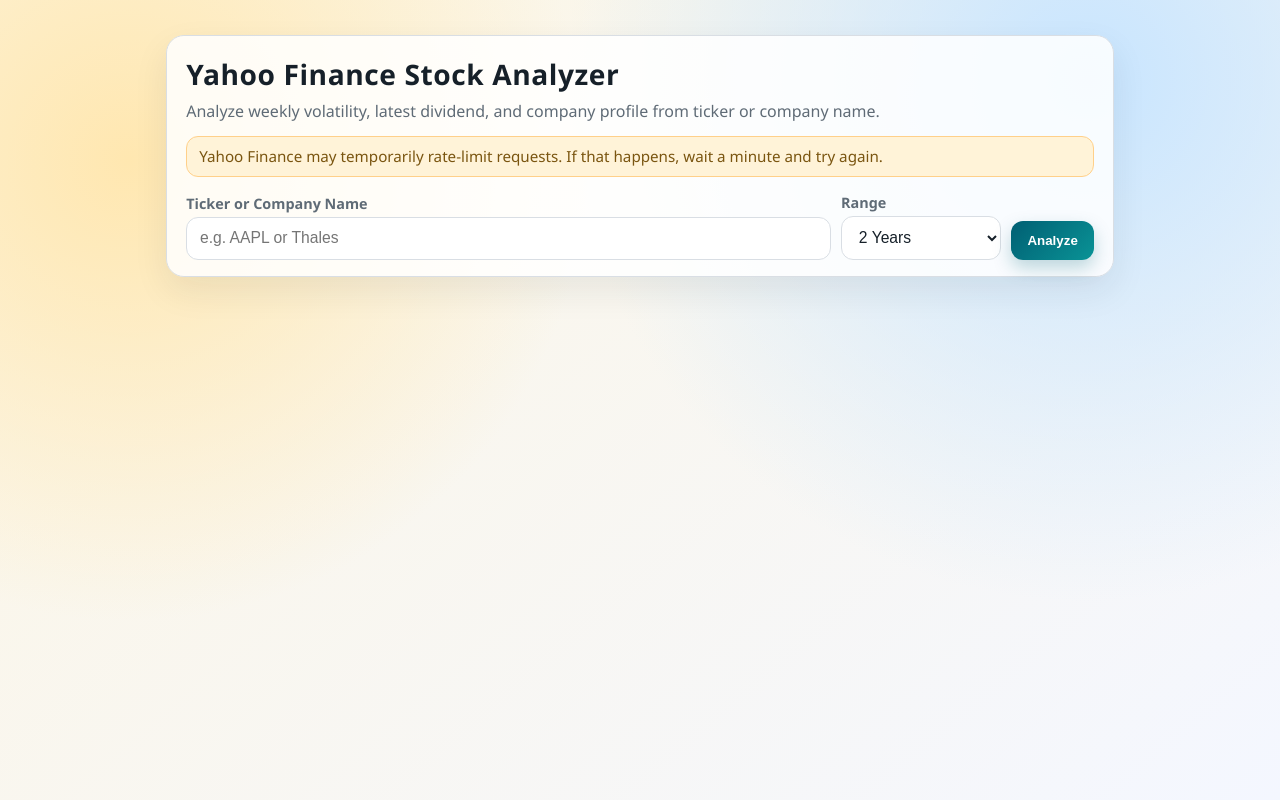
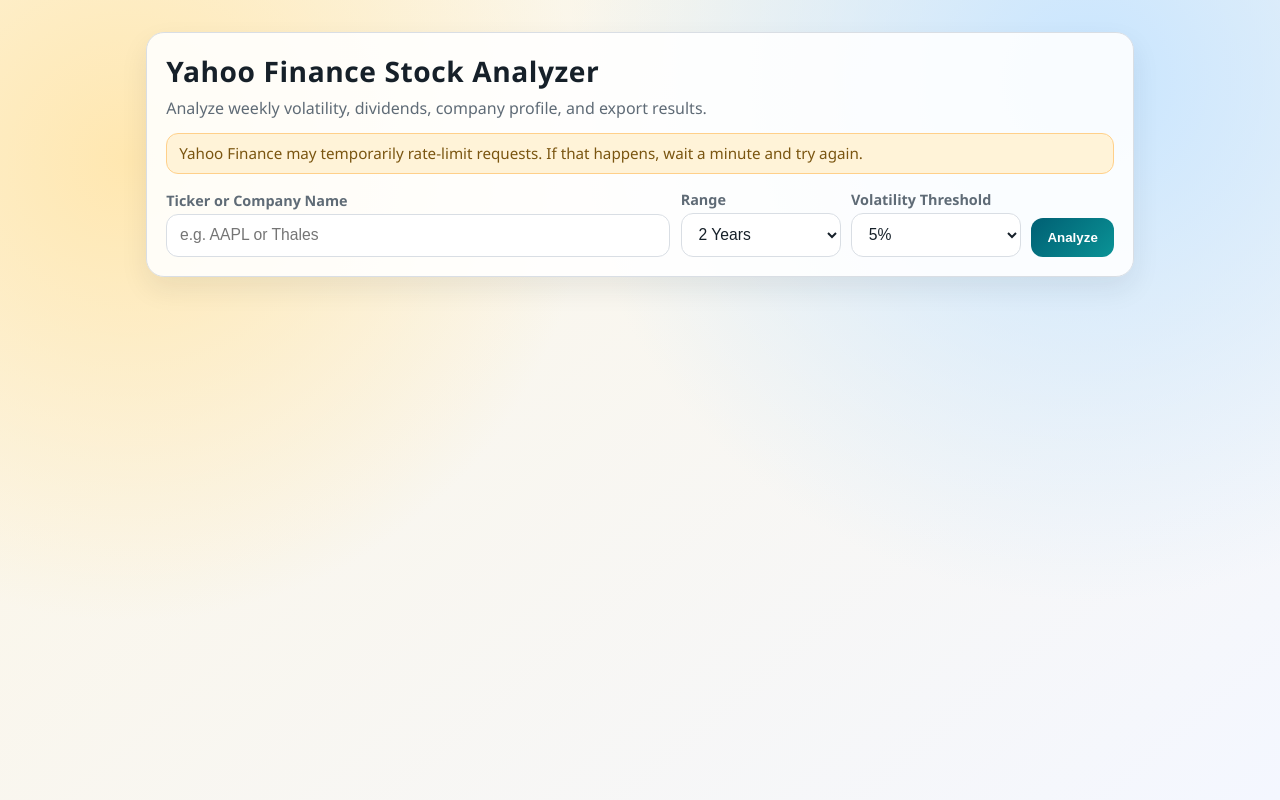
Before and after one commit to richard12386/Chatgpt, a Flask app: page / in a window 1280 px wide. Run offline with Flask 3, Linux system fonts and the light colour scheme.

Commit message:
Add threshold, exchange/currency, chart, summary, CSV export, history and health endpoint

```diff
--- a/app.py
+++ b/app.py
@@ -1,30 +1,45 @@
 from __future__ import annotations
 
+from collections import deque
 from dataclasses import dataclass
+import csv
+import io
 import os
 import time
 from typing import Optional
 
 import yfinance as yf
-from flask import Flask, render_template, request
+from flask import Flask, jsonify, make_response, render_template, request
 from yfinance.exceptions import YFRateLimitError
 
 app = Flask(__name__)
 app.config["DEBUG"] = os.getenv("FLASK_DEBUG", "0") == "1"
+
 PERIOD_OPTIONS = [("6mo", "6 Months"), ("1y", "1 Year"), ("2y", "2 Years"), ("5y", "5 Years")]
+THRESHOLD_OPTIONS = [3, 5, 10]
 CACHE_TTL_SECONDS = 300
-ANALYSIS_CACHE: dict[tuple[str, str], tuple[float, "AnalysisResult"]] = {}
+MAX_RECENT_SEARCHES = 8
+
+ANALYSIS_CACHE: dict[tuple[str, str, int], tuple[float, "AnalysisResult"]] = {}
+RECENT_SEARCHES: deque[dict[str, str]] = deque(maxlen=MAX_RECENT_SEARCHES)
 
 
 @dataclass
 class AnalysisResult:
     ticker: str
     company_name: Optional[str]
+    company_state: Optional[str]
+    currency: Optional[str]
+    exchange: Optional[str]
     current_price: Optional[float]
     last_dividend: Optional[float]
     last_dividend_date: Optional[str]
-    company_state: Optional[str]
-    volatile_weeks: list[dict[str, str]]
+    threshold_pct: int
+    volatile_weeks: list[dict[str, str | float]]
+    weekly_price_points: list[dict[str, str | float | bool]]
+    volatility_week_count: int
+    max_weekly_gain_pct: Optional[float]
+    max_weekly_loss_pct: Optional[float]
 
 
 def _history_with_retry(
@@ -59,7 +74,42 @@
             delay *= 2
 
 
-def get_stock_analysis(ticker_symbol: str, period: str = "2y") -> AnalysisResult:
+def _normalize_period(requested_period: str) -> str:
+    return requested_period if requested_period in dict(PERIOD_OPTIONS) else "2y"
+
+
+def _normalize_threshold(requested_threshold: str) -> int:
+    try:
+        threshold = int(requested_threshold)
+    except (TypeError, ValueError):
+        return 5
+    return threshold if threshold in THRESHOLD_OPTIONS else 5
+
+
+def _record_recent_search(query: str, ticker: str, period: str, threshold_pct: int):
+    entry = {
+        "query": query,
+        "ticker": ticker,
+        "period": period,
+        "threshold": str(threshold_pct),
+        "timestamp": time.strftime("%H:%M:%S"),
+    }
+
+    deduped = deque(
+        (x for x in RECENT_SEARCHES if not (
+            x["query"].lower() == query.lower()
+            and x["ticker"] == ticker
+            and x["period"] == period
+            and x["threshold"] == str(threshold_pct)
+        )),
+        maxlen=MAX_RECENT_SEARCHES,
+    )
+    deduped.appendleft(entry)
+    RECENT_SEARCHES.clear()
+    RECENT_SEARCHES.extend(deduped)
+
+
+def get_stock_analysis(ticker_symbol: str, period: str = "2y", threshold_pct: int = 5) -> AnalysisResult:
     ticker = yf.Ticker(ticker_symbol)
 
     price_history = _history_with_retry(ticker, period=period)
@@ -68,14 +118,37 @@
 
     weekly_close = price_history["Close"].resample("W-FRI").last().dropna()
     weekly_change = weekly_close.pct_change().dropna()
-    significant_weeks = weekly_change[weekly_change.abs() > 0.05]
+    threshold_ratio = threshold_pct / 100.0
+    significant_weeks = weekly_change[weekly_change.abs() > threshold_ratio]
 
-    volatile_weeks: list[dict[str, str]] = []
+    volatile_weeks: list[dict[str, str | float]] = []
     for week_end, change in significant_weeks.items():
+        change_pct = float(change * 100)
         volatile_weeks.append(
             {
                 "week_end": week_end.strftime("%Y-%m-%d"),
-                "change_pct": f"{change * 100:.2f}%",
+                "change_pct": f"{change_pct:.2f}%",
+                "change_value": change_pct,
+            }
+        )
+
+    all_weekly_changes_pct = weekly_change * 100
+    max_weekly_gain_pct = (
+        float(all_weekly_changes_pct.max()) if not all_weekly_changes_pct.empty else None
+    )
+    max_weekly_loss_pct = (
+        float(all_weekly_changes_pct.min()) if not all_weekly_changes_pct.empty else None
+    )
+
+    volatile_dates = {d.strftime("%Y-%m-%d") for d in significant_weeks.index}
+    weekly_price_points: list[dict[str, str | float | bool]] = []
+    for point_date, close_price in weekly_close.items():
+        date_str = point_date.strftime("%Y-%m-%d")
+        weekly_price_points.append(
+            {
+                "date": date_str,
+                "close": float(close_price),
+                "is_volatile": date_str in volatile_dates,
             }
         )
 
@@ -93,28 +166,42 @@
 
     company_name: Optional[str] = None
     company_state: Optional[str] = None
+    currency: Optional[str] = None
+    exchange: Optional[str] = None
     try:
         info = ticker.info or {}
         company_name = info.get("longName") or info.get("shortName")
         company_state = info.get("state")
+        currency = info.get("currency")
+        exchange = info.get("exchange")
     except Exception:
-        # Some tickers do not expose profile data consistently.
         company_name = None
         company_state = None
+        currency = None
+        exchange = None
 
     return AnalysisResult(
         ticker=ticker_symbol.upper(),
         company_name=company_name,
+        company_state=company_state,
+        currency=currency,
+        exchange=exchange,
         current_price=current_price,
         last_dividend=last_dividend,
         last_dividend_date=last_dividend_date,
-        company_state=company_state,
+        threshold_pct=threshold_pct,
         volatile_weeks=volatile_weeks,
+        weekly_price_points=weekly_price_points,
+        volatility_week_count=len(volatile_weeks),
+        max_weekly_gain_pct=max_weekly_gain_pct,
+        max_weekly_loss_pct=max_weekly_loss_pct,
     )
 
 
-def get_stock_analysis_cached(ticker_symbol: str, period: str = "2y") -> AnalysisResult:
-    cache_key = (ticker_symbol.upper(), period)
+def get_stock_analysis_cached(
+    ticker_symbol: str, period: str = "2y", threshold_pct: int = 5
+) -> AnalysisResult:
+    cache_key = (ticker_symbol.upper(), period, threshold_pct)
     now = time.time()
     cached = ANALYSIS_CACHE.get(cache_key)
     if cached:
@@ -122,42 +209,88 @@
         if now - cached_at < CACHE_TTL_SECONDS:
             return cached_result
 
-    result = get_stock_analysis(ticker_symbol=ticker_symbol, period=period)
+    result = get_stock_analysis(
+        ticker_symbol=ticker_symbol, period=period, threshold_pct=threshold_pct
+    )
     ANALYSIS_CACHE[cache_key] = (now, result)
     return result
+
+
+def _analyze_input(
+    input_value: str, period: str, threshold_pct: int, record_history: bool = True
+) -> AnalysisResult:
+    try:
+        result = get_stock_analysis_cached(
+            input_value.upper(), period=period, threshold_pct=threshold_pct
+        )
+    except ValueError:
+        resolved_ticker = _search_symbol_by_name(input_value)
+        result = get_stock_analysis_cached(
+            resolved_ticker, period=period, threshold_pct=threshold_pct
+        )
+
+    if record_history:
+        _record_recent_search(input_value, result.ticker, period, threshold_pct)
+    return result
+
+
+def _export_csv_response(result: AnalysisResult, query: str) -> tuple[str, int]:
+    csv_buffer = io.StringIO()
+    writer = csv.writer(csv_buffer)
+
+    writer.writerow(["query", query])
+    writer.writerow(["ticker", result.ticker])
+    writer.writerow(["company_name", result.company_name or ""])
+    writer.writerow(["period", "custom"])
+    writer.writerow(["threshold_pct", result.threshold_pct])
+    writer.writerow([])
+    writer.writerow(["week_end", "change_pct"])
+    for week in result.volatile_weeks:
+        writer.writerow([week["week_end"], week["change_pct"]])
+
+    response = make_response(csv_buffer.getvalue())
+    response.headers["Content-Type"] = "text/csv; charset=utf-8"
+    response.headers[
+        "Content-Disposition"
+    ] = f"attachment; filename=volatility_{result.ticker}_{result.threshold_pct}pct.csv"
+    return response
 
 
 @app.route("/", methods=["GET", "POST"])
 def index():
     result: Optional[AnalysisResult] = None
     error: Optional[str] = None
+
+    input_value = ""
     selected_period = "2y"
+    selected_threshold = 5
 
     if request.method == "POST":
         input_value = request.form.get("ticker", "").strip()
-        requested_period = request.form.get("period", "2y")
-        selected_period = requested_period if requested_period in dict(PERIOD_OPTIONS) else "2y"
-        if not input_value:
-            error = "Please enter a ticker symbol or company name."
-        else:
-            try:
-                # First try as direct ticker input.
-                try:
-                    result = get_stock_analysis_cached(input_value.upper(), period=selected_period)
-                except ValueError:
-                    # If no data for direct ticker, try to resolve by company name.
-                    resolved_ticker = _search_symbol_by_name(input_value)
-                    result = get_stock_analysis_cached(resolved_ticker, period=selected_period)
-            except YFRateLimitError:
-                error = (
-                    "Yahoo Finance is temporarily rate-limiting requests. "
-                    "Please wait a minute and try again."
-                )
-            except ValueError as exc:
-                error = str(exc)
-            except Exception:
-                app.logger.exception("Unexpected error while analyzing input: %s", input_value)
-                error = "Could not analyze this input right now. Please try again."
+        selected_period = _normalize_period(request.form.get("period", "2y"))
+        selected_threshold = _normalize_threshold(request.form.get("threshold", "5"))
+    elif request.args.get("query"):
+        input_value = request.args.get("query", "").strip()
+        selected_period = _normalize_period(request.args.get("period", "2y"))
+        selected_threshold = _normalize_threshold(request.args.get("threshold", "5"))
+
+    if input_value:
+        try:
+            result = _analyze_input(
+                input_value, period=selected_period, threshold_pct=selected_threshold
+            )
+        except YFRateLimitError:
+            error = (
+                "Yahoo Finance is temporarily rate-limiting requests. "
+                "Please wait a minute and try again."
+            )
+        except ValueError as exc:
+            error = str(exc)
+        except Exception:
+            app.logger.exception("Unexpected error while analyzing input: %s", input_value)
+            error = "Could not analyze this input right now. Please try again."
+    elif request.method == "POST":
+        error = "Please enter a ticker symbol or company name."
 
     return render_template(
         "index.html",
@@ -165,6 +298,42 @@
         error=error,
         period_options=PERIOD_OPTIONS,
         selected_period=selected_period,
+        threshold_options=THRESHOLD_OPTIONS,
+        selected_threshold=selected_threshold,
+        input_value=input_value,
+        recent_searches=list(RECENT_SEARCHES),
+    )
+
+
+@app.get("/export.csv")
+def export_csv():
+    query = request.args.get("query", "").strip()
+    if not query:
+        return ("Missing query parameter.", 400)
+
+    period = _normalize_period(request.args.get("period", "2y"))
+    threshold = _normalize_threshold(request.args.get("threshold", "5"))
+
+    try:
+        result = _analyze_input(query, period=period, threshold_pct=threshold, record_history=False)
+    except YFRateLimitError:
+        return ("Rate limited by Yahoo Finance. Please try again later.", 429)
+    except ValueError as exc:
+        return (str(exc), 400)
+    except Exception:
+        app.logger.exception("Unexpected error during CSV export: %s", query)
+        return ("Could not export CSV right now.", 500)
+
+    return _export_csv_response(result, query)
+
+
+@app.get("/health")
+def health():
+    return jsonify(
+        status="ok",
+        timestamp=int(time.time()),
+        cache_entries=len(ANALYSIS_CACHE),
+        recent_searches=len(RECENT_SEARCHES),
     )
 
 
--- a/templates/index.html
+++ b/templates/index.html
@@ -10,7 +10,7 @@
       --bg-2: #f4f7ff;
       --ink: #162029;
       --muted: #5f6b76;
-      --panel: rgba(255, 255, 255, 0.85);
+      --panel: rgba(255, 255, 255, 0.88);
       --line: #d9dee4;
       --accent: #005f73;
       --danger: #b42318;
@@ -29,19 +29,19 @@
       min-height: 100vh;
     }
     .page {
-      max-width: 980px;
+      max-width: 1020px;
       margin: 0 auto;
-      padding: 2.2rem 1rem 3rem;
-      animation: fade-slide 450ms ease-out both;
+      padding: 2rem 1rem 3rem;
+      animation: fade-slide 420ms ease-out both;
     }
-    .hero {
+    .hero, .card {
       background: var(--panel);
       border: 1px solid var(--line);
       border-radius: 18px;
-      padding: 1.2rem 1.2rem 1rem;
+      box-shadow: 0 12px 28px rgba(22, 32, 41, 0.08);
       backdrop-filter: blur(6px);
-      box-shadow: 0 14px 35px rgba(22, 32, 41, 0.08);
     }
+    .hero { padding: 1.2rem; }
     h1 {
       margin: 0 0 0.35rem;
       letter-spacing: 0.02em;
@@ -64,7 +64,7 @@
     form {
       margin-top: 1rem;
       display: grid;
-      grid-template-columns: 1fr 160px auto;
+      grid-template-columns: 1fr 160px 170px auto;
       gap: 0.65rem;
       align-items: end;
     }
@@ -84,7 +84,7 @@
       font-size: 0.98rem;
       color: var(--ink);
     }
-    button {
+    button, .link-btn {
       border: 0;
       border-radius: 12px;
       background: linear-gradient(135deg, var(--accent), #0a9396);
@@ -92,10 +92,11 @@
       font-weight: 700;
       padding: 0.74rem 1rem;
       cursor: pointer;
-      transition: transform 140ms ease, box-shadow 140ms ease;
-      box-shadow: 0 8px 18px rgba(0, 95, 115, 0.25);
+      text-decoration: none;
+      display: inline-block;
+      transition: transform 140ms ease;
     }
-    button:hover { transform: translateY(-1px); }
+    button:hover, .link-btn:hover { transform: translateY(-1px); }
     .error {
       margin-top: 1rem;
       color: var(--danger);
@@ -208,13 +241,13 @@
   <main class="page">
     <section class="hero">
       <h1>Yahoo Finance Stock Analyzer</h1>
-      <p class="lead">Analyze weekly volatility, latest dividend, and company profile from ticker or company name.</p>
+      <p class="lead">Analyze weekly volatility, dividends, company profile, and export results.</p>
       <p class="note">Yahoo Finance may temporarily rate-limit requests. If that happens, wait a minute and try again.</p>
 
       <form method="post">
         <div>
           <label for="ticker">Ticker or Company Name</label>
-          <input id="ticker" type="text" name="ticker" placeholder="e.g. AAPL or Thales" required>
+          <input id="ticker" type="text" name="ticker" value="{{ input_value }}" placeholder="e.g. AAPL or Thales" required>
         </div>
         <div>
           <label for="period">Range</label>
@@ -225,9 +258,25 @@
           </select>
         </div>
         <div>
+          <label for="threshold">Volatility Threshold</label>
+          <select id="threshold" name="threshold">
+            {% for value in threshold_options %}
+              <option value="{{ value }}" {% if value == selected_threshold %}selected{% endif %}>{{ value }}%</option>
+            {% endfor %}
+          </select>
+        </div>
+        <div>
           <button type="submit">Analyze</button>
         </div>
       </form>
+
+      {% if recent_searches %}
+      <div class="recent">
+        {% for item in recent_searches %}
+          <a class="recent-item" href="/?query={{ item.query|urlencode }}&period={{ item.period }}&threshold={{ item.threshold }}">{{ item.query }} -> {{ item.ticker }} ({{ item.threshold }}%)</a>
+        {% endfor %}
+      </div>
+      {% endif %}
     </section>
 
     {% if error %}
@@ -237,35 +286,32 @@
     {% if result %}
     <section class="results">
       <div class="card">
-        <h2 class="ticker">{{ result.ticker }} <span class="pill">live snapshot</span></h2>
+        <h2 class="ticker">{{ result.ticker }} <span class="pill">{{ selected_period }} | {{ result.threshold_pct }}%</span></h2>
         <div class="stat-grid">
-          <div class="stat">
-            <span class="k">Company Name</span>
-            <span class="v">{% if result.company_name %}{{ result.company_name }}{% else %}Not available{% endif %}</span>
-          </div>
-          <div class="stat">
-            <span class="k">Company State</span>
-            <span class="v">{% if result.company_state %}{{ result.company_state }}{% else %}Not available{% endif %}</span>
-          </div>
-          <div class="stat">
-            <span class="k">Current Price</span>
-            <span class="v">{% if result.current_price is not none %}${{ "%.2f"|format(result.current_price) }}{% else %}Not available{% endif %}</span>
-          </div>
-          <div class="stat">
-            <span class="k">Last Dividend</span>
-            <span class="v">
-              {% if result.last_dividend is not none %}
-                ${{ "%.4f"|format(result.last_dividend) }} ({{ result.last_dividend_date }})
-              {% else %}
-                Not available
-              {% endif %}
-            </span>
-          </div>
+          <div class="stat"><span class="k">Company Name</span><span class="v">{{ result.company_name or "Not available" }}</span></div>
+          <div class="stat"><span class="k">Company State</span><span class="v">{{ result.company_state or "Not available" }}</span></div>
+          <div class="stat"><span class="k">Exchange / Currency</span><span class="v">{{ result.exchange or "N/A" }} / {{ result.currency or "N/A" }}</span></div>
+          <div class="stat"><span class="k">Current Price</span><span class="v">{% if result.current_price is not none %}{{ "%.2f"|format(result.current_price) }} {{ result.currency or "" }}{% else %}Not available{% endif %}</span></div>
+          <div class="stat"><span class="k">Last Dividend</span><span class="v">{% if result.last_dividend is not none %}{{ "%.4f"|format(result.last_dividend) }} {{ result.currency or "" }} ({{ result.last_dividend_date }}){% else %}Not available{% endif %}</span></div>
+          <div class="stat"><span class="k">Volatile Weeks</span><span class="v">{{ result.volatility_week_count }}</span></div>
+          <div class="stat"><span class="k">Max Weekly Gain</span><span class="v">{% if result.max_weekly_gain_pct is not none %}{{ "%.2f"|format(result.max_weekly_gain_pct) }}%{% else %}N/A{% endif %}</span></div>
+          <div class="stat"><span class="k">Max Weekly Loss</span><span class="v">{% if result.max_weekly_loss_pct is not none %}{{ "%.2f"|format(result.max_weekly_loss_pct) }}%{% else %}N/A{% endif %}</span></div>
+        </div>
+
+        <div class="small-actions">
+          <a class="subtle-btn" href="/export.csv?query={{ input_value|urlencode }}&period={{ selected_period }}&threshold={{ selected_threshold }}">Download CSV</a>
         </div>
       </div>
 
       <div class="card">
-        <h3 class="weeks-title">Weeks with More Than 5% Price Change</h3>
+        <h3>Price Trend (Weekly Close)</h3>
+        <div class="chart-wrap">
+          <canvas id="priceChart"></canvas>
+        </div>
+      </div>
+
+      <div class="card">
+        <h3>Weeks with More Than {{ result.threshold_pct }}% Price Change</h3>
         {% if result.volatile_weeks %}
           <table>
             <thead>
@@ -278,17 +324,64 @@
               {% for week in result.volatile_weeks %}
                 <tr>
                   <td>{{ week.week_end }}</td>
-                  <td class="{% if week.change_pct.startswith('-') %}neg{% else %}pos{% endif %}">{{ week.change_pct }}</td>
+                  <td class="{% if week.change_value < 0 %}neg{% else %}pos{% endif %}">{{ week.change_pct }}</td>
                 </tr>
               {% endfor %}
             </tbody>
           </table>
         {% else %}
-          <p class="empty">No weeks with movement greater than 5% in the selected period.</p>
+          <p class="empty">No weeks with movement greater than {{ result.threshold_pct }}% in the selected period.</p>
         {% endif %}
       </div>
     </section>
     {% endif %}
   </main>
+
+  {% if result %}
+  <script src="https://cdn.jsdelivr.net/npm/chart.js"></script>
+  <script>
+    const points = {{ result.weekly_price_points|tojson }};
+    const labels = points.map((p) => p.date);
+    const data = points.map((p) => p.close);
+    const pointColors = points.map((p) => p.is_volatile ? "#c2410c" : "#0a9396");
+
+    const ctx = document.getElementById("priceChart").getContext("2d");
+    new Chart(ctx, {
+      type: "line",
+      data: {
+        labels,
+        datasets: [{
+          label: "Weekly Close",
+          data,
+          borderColor: "#005f73",
+          backgroundColor: "rgba(0, 95, 115, 0.1)",
+          tension: 0.2,
+          fill: true,
+          pointRadius: 3,
+          pointHoverRadius: 5,
+          pointBackgroundColor: pointColors,
+        }]
+      },
+      options: {
+        maintainAspectRatio: false,
+        animation: { duration: 600 },
+        plugins: {
+          legend: { display: true },
+          tooltip: {
+            callbacks: {
+              label: function(context) {
+                return `${context.raw.toFixed(2)} {{ result.currency or '' }}`;
+              }
+            }
+          }
+        },
+        scales: {
+          x: { ticks: { maxTicksLimit: 8 } },
+          y: { beginAtZero: false }
+        }
+      }
+    });
+  </script>
+  {% endif %}
 </body>
 </html>
```
Also changed, not shown: other parts of templates/index.html (+61 -29 lines), tests/test_app.py (+55 -6 lines).
